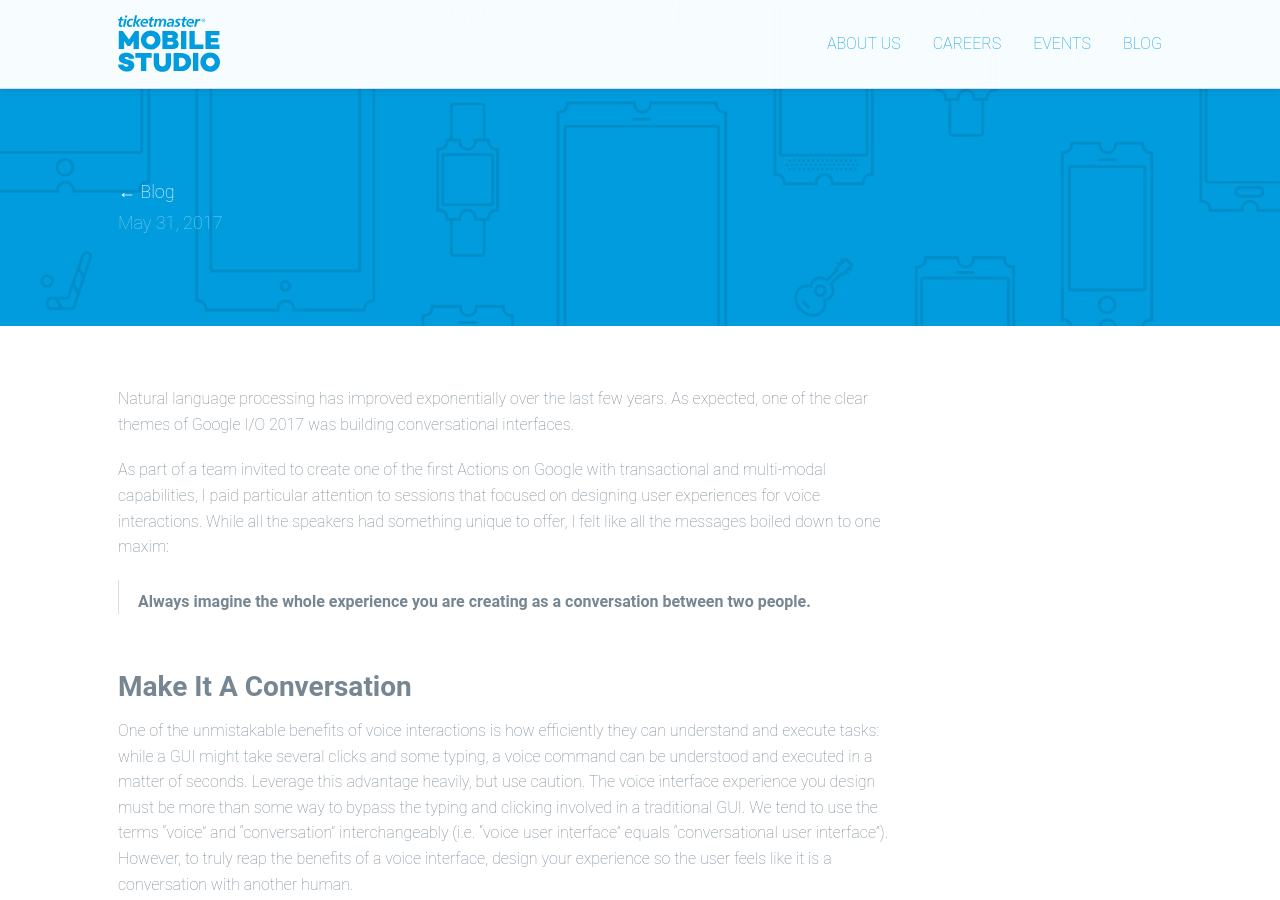
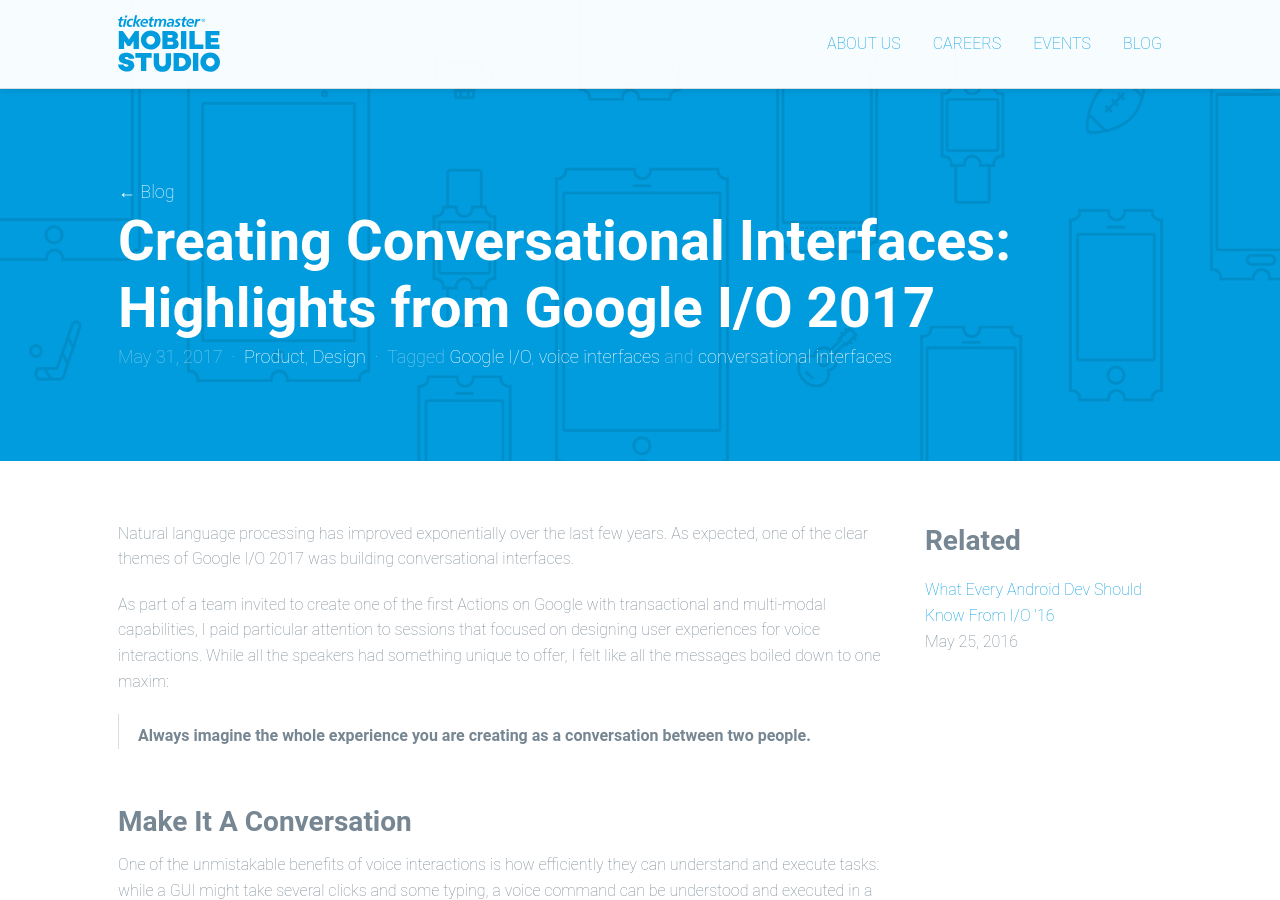
Before and after one commit to TicketmasterMobileStudio/ticketmastermobilestudio.github.io, a Jekyll site: the page built from _posts/blog/2017-05-31-conversational-interfaces.md, in a window 1280 px wide and 900 px high. Built offline with Jekyll 4.4.1, drawn with Linux system fonts in a browser that asks for light colours; some of the changed text lies outside the part shown.

Commit message:
Smart quotes -> dumb quotes (fix jekyll error)

```diff
--- a/_posts/blog/2017-05-31-conversational-interfaces.md
+++ b/_posts/blog/2017-05-31-conversational-interfaces.md
@@ -1,5 +1,5 @@
 ---
-title: “Creating Conversational Interfaces: Highlights from Google I/O 2017”
+title: "Creating Conversational Interfaces: Highlights from Google I/O 2017"
 author: Marcelle Gibble
 categories: Product Design
 tags: [Google I/O, voice interfaces, conversational interfaces]
```
